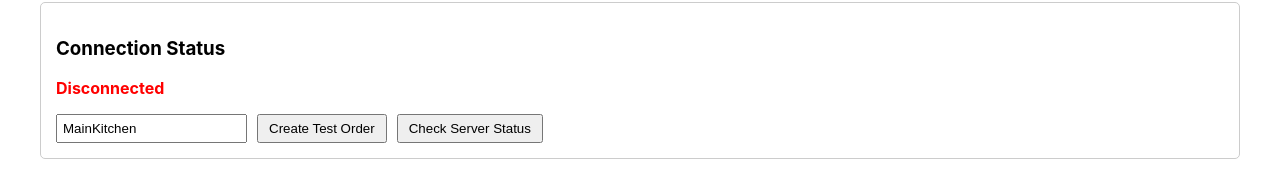
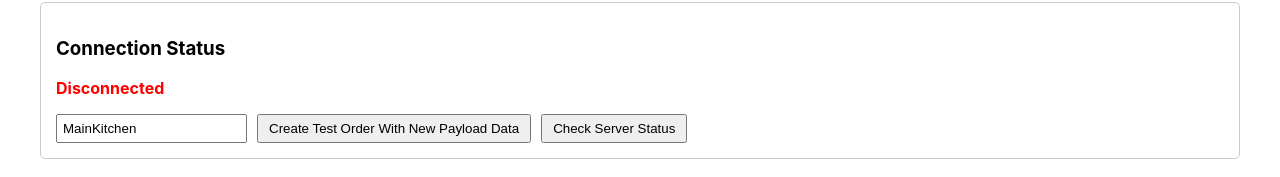
Before and after one commit to 0129general/websocket-test-react, a React (Create React App) app: page / in a window 1280 px wide. Shown: the part 87-264 px from the top of the page. Built offline with nearby package versions, Linux system fonts and the light colour scheme; no server answers.

Commit message:
update the name of Create Test Order button

```diff
--- a/src/components/SocketTestInterface.jsx
+++ b/src/components/SocketTestInterface.jsx
@@ -157,7 +157,7 @@ const SocketTestInterface = () => {
           onClick={createTestOrder}
           style={{ marginRight: "10px", padding: "5px 10px" }}
         >
-          Create Test Order
+          Create Test Order With New Payload Data
         </button>
         <button onClick={checkServerStatus} style={{ padding: "5px 10px" }}>
           Check Server Status
```
